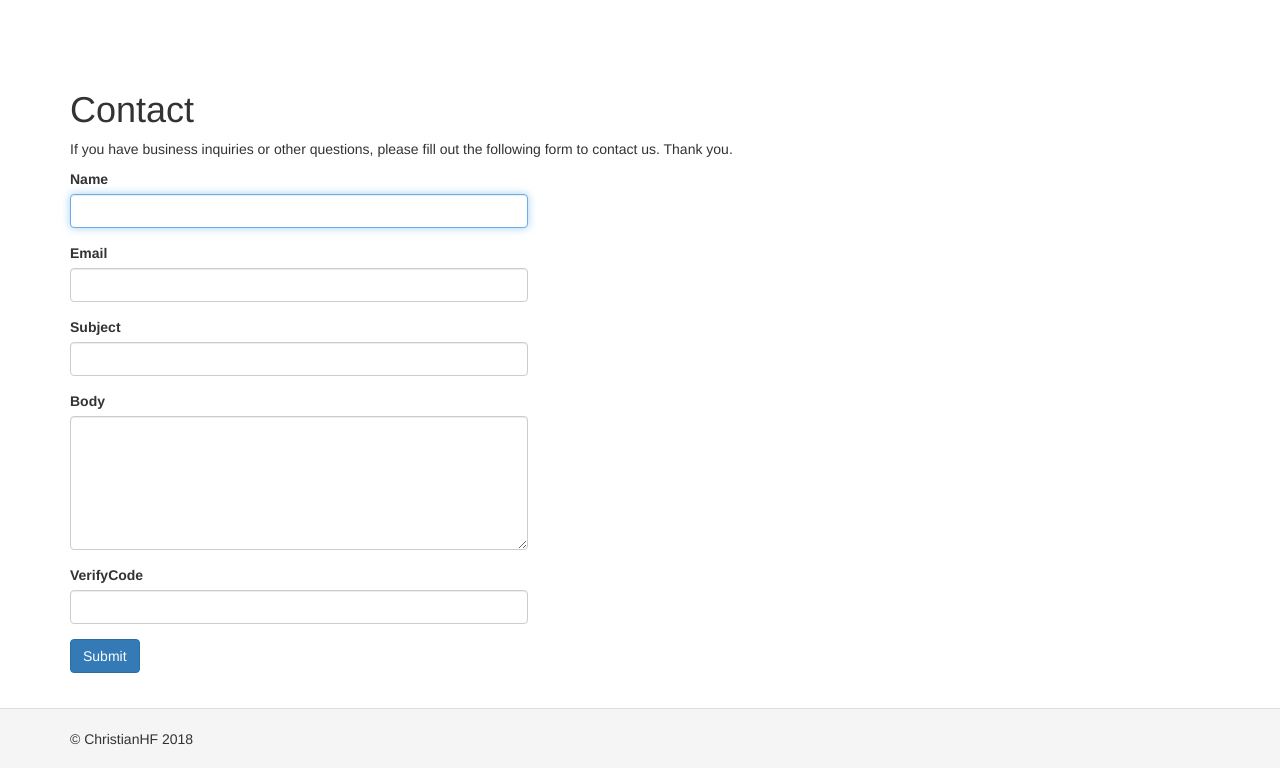
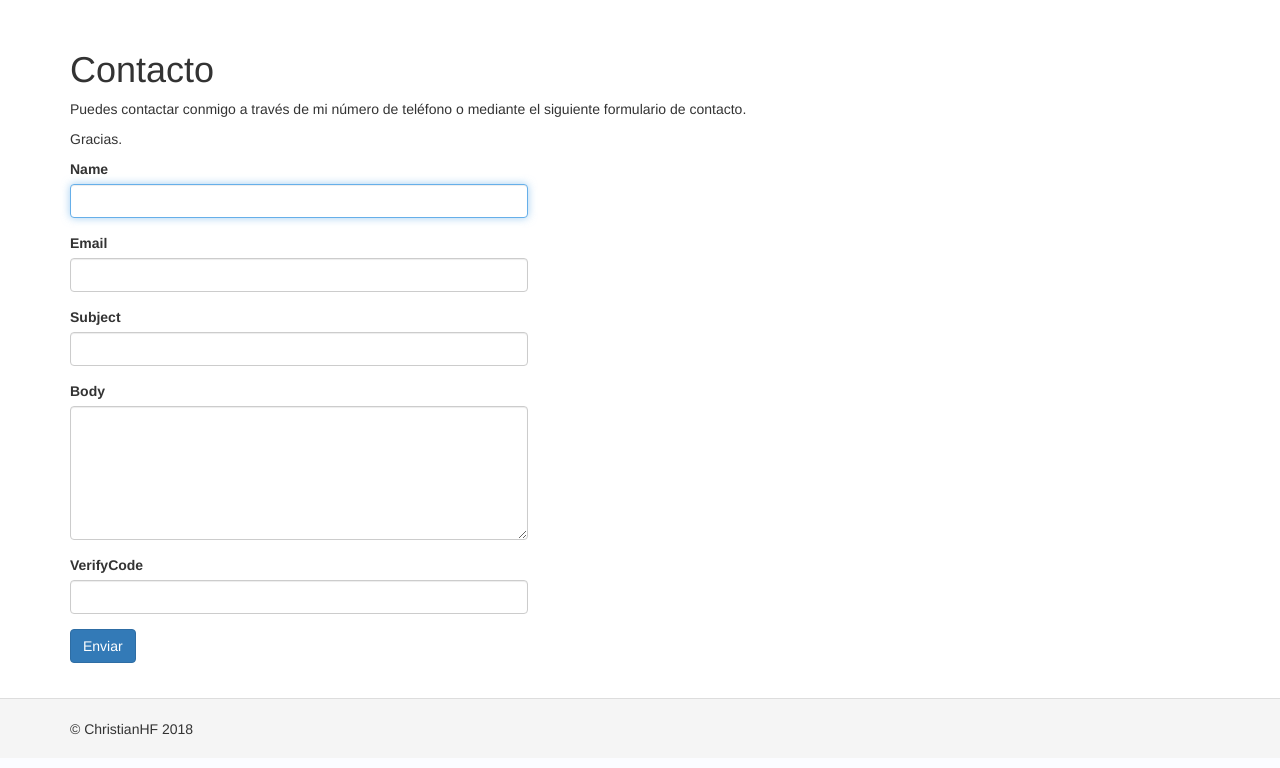
Before and after one commit to christianchf/ChristianHF, a Yii app: template views/site/contact.php in a window 1280 px wide. Shown: the part 56-824 px from the top of the page. After the commit the page ends 791 px from the top, so only its background shows below. Run offline with PHP 8.4 and a stand-in for Yii, Linux system fonts and the light colour scheme; the template is opened without the code that fills it, so the values that code supplies are empty; form fields are guessed from the names that the template uses; some libraries are stand-ins or nearby versions.

Commit message:
Cambio en contacto

```diff
--- a/config/params.php
+++ b/config/params.php
@@ -1,5 +1,5 @@
 <?php
 
 return [
-    'adminEmail' => 'admin@example.com',
+    'adminEmail' => 'christianhf.chf@gmail.com',
 ];
--- a/views/site/contact.php
+++ b/views/site/contact.php
@@ -9,7 +9,7 @@ use yii\bootstrap\ActiveForm;
 use yii\captcha\Captcha;
 use yii\web\View;
 
-$this->title = 'Contact';
+$this->title = 'Contacto';
 $this->params['breadcrumbs'][] = $this->title;
 
 $js = <<<EOT
@@ -22,29 +22,17 @@ $this->registerJs($js, View::POS_END);
 <div class="site-contact">
     <h1><?= Html::encode($this->title) ?></h1>
 
-    <?php if (Yii::$app->session->hasFlash('contactFormSubmitted')): ?>
+    <?php if (Yii::$app->session->hasFlash('contactFormSubmitted')) : ?>
 
         <div class="alert alert-success">
-            Thank you for contacting us. We will respond to you as soon as possible.
+            Gracias por contactar conmigo. Te responderé lo antes posible.
         </div>
 
-        <p>
-            Note that if you turn on the Yii debugger, you should be able
-            to view the mail message on the mail panel of the debugger.
-            <?php if (Yii::$app->mailer->useFileTransport): ?>
-                Because the application is in development mode, the email is not sent but saved as
-                a file under <code><?= Yii::getAlias(Yii::$app->mailer->fileTransportPath) ?></code>.
-                Please configure the <code>useFileTransport</code> property of the <code>mail</code>
-                application component to be false to enable email sending.
-            <?php endif; ?>
-        </p>
+    <?php else : ?>
 
-    <?php else: ?>
-
-        <p>
-            If you have business inquiries or other questions, please fill out the following form to contact us.
-            Thank you.
-        </p>
+        <p>Puedes contactar conmigo a través de mi número de teléfono o
+        mediante el siguiente formulario de contacto.</p>
+        <p>Gracias.</p>
 
         <div class="row">
             <div class="col-lg-5">
@@ -64,7 +52,7 @@ $this->registerJs($js, View::POS_END);
                     ]) ?>
 
                     <div class="form-group">
-                        <?= Html::submitButton('Submit', ['class' => 'btn btn-primary', 'name' => 'contact-button']) ?>
+                        <?= Html::submitButton('Enviar', ['class' => 'btn btn-primary', 'name' => 'contact-button']) ?>
                     </div>
 
                 <?php ActiveForm::end(); ?>
--- a/web/css/site.css
+++ b/web/css/site.css
@@ -73,7 +73,7 @@ nav .actual {
 }
 
 .wrap>.container {
-    padding: 70px 15px 20px;
+    padding: 30px 15px 20px;
 }
 
 .footer {
```
Also changed, not shown: config/web.php (+10 -1 lines), models/ContactForm.php (+15 -7 lines).
